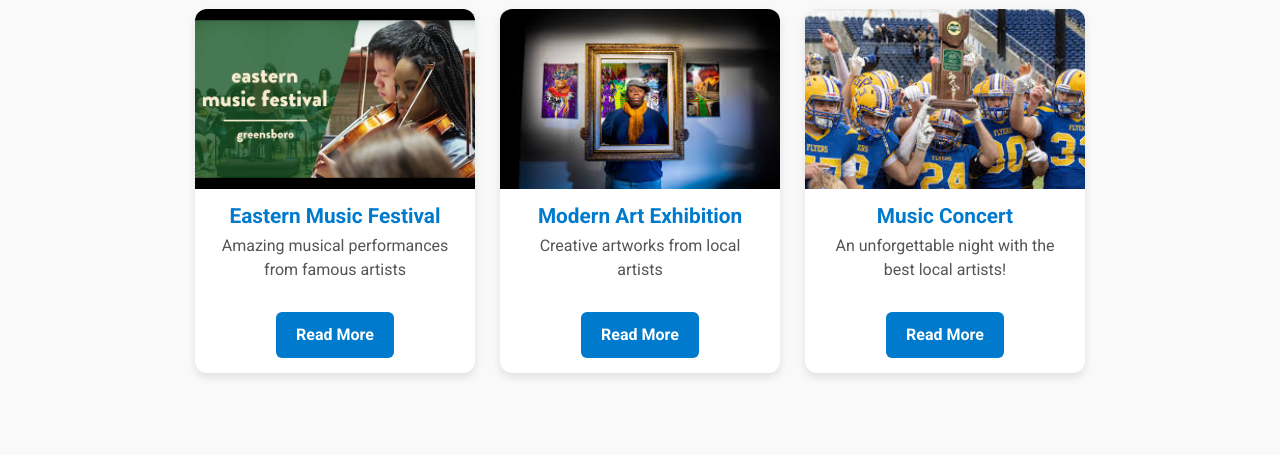
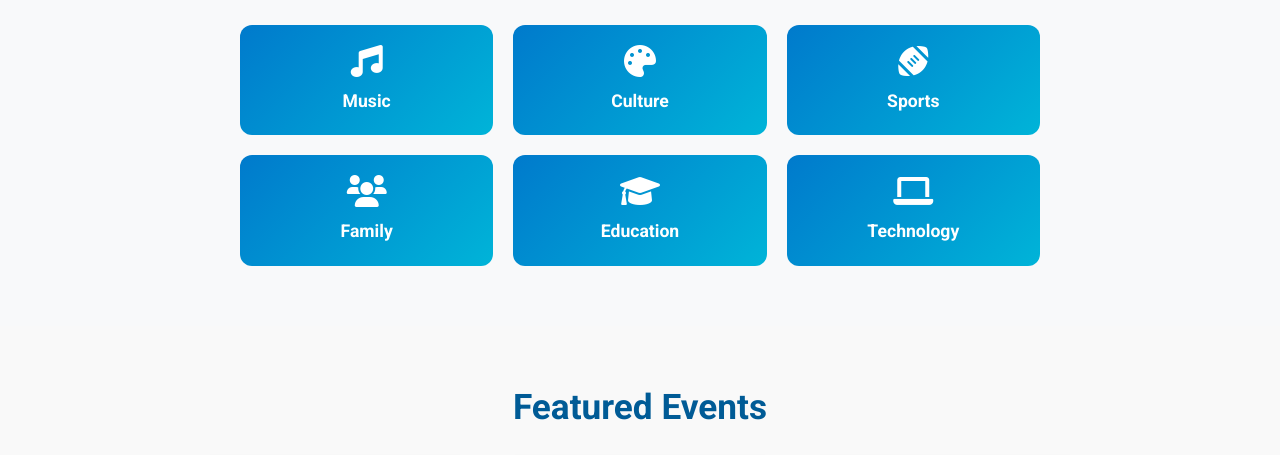
Before and after one commit to AbdAlrhmanAbukm/City-Events-Directory, a website: page index.html in a window 1280 px wide. Shown: the part 554-1009 px from the top of the page. Drawn offline with nearby package versions, Linux system fonts and the light colour scheme.

Commit message:
Add quick categories in main page

```diff
--- a/assets/css/styles.css
+++ b/assets/css/styles.css
@@ -403,6 +403,52 @@ footer a:hover {
     box-shadow: 0 5px 15px rgba(0,0,0,0.2);
 }
 
+/* ===== Quick Categories Section ===== */
+.quick-categories {
+    padding: 60px 20px;
+    background-color: #f8f9fa;
+    text-align: center;
+}
+
+.quick-categories h2 {
+    color: #005b96;
+    margin-bottom: 40px;
+    font-size: 2.5rem;
+}
+
+.categories-grid {
+    display: grid;
+    grid-template-columns: repeat(auto-fit, minmax(200px, 1fr));
+    gap: 20px;
+    max-width: 800px;
+    margin: 0 auto;
+}
+
+.category-btn {
+    background: linear-gradient(135deg, #007acc, #00b4d8);
+    color: white;
+    border: none;
+    padding: 20px;
+    border-radius: 12px;
+    font-size: 1.1rem;
+    font-weight: bold;
+    cursor: pointer;
+    transition: all 0.3s ease;
+    display: flex;
+    flex-direction: column;
+    align-items: center;
+    gap: 10px;
+}
+
+.category-btn:hover {
+    transform: translateY(-5px);
+    box-shadow: 0 10px 25px rgba(0, 122, 204, 0.3);
+}
+
+.category-btn i {
+    font-size: 2rem;
+}
+
 /* ===== تصميم صديقك - Featured Events ===== */
 .featured-events {
     padding: 60px 30px;
--- a/assets/js/main.js
+++ b/assets/js/main.js
@@ -1,4 +1,29 @@
 // City Events Directory - Main JavaScript File
+
+// Function to filter events by category
+function filterByCategory(category) {
+    // Store the selected category in localStorage
+    localStorage.setItem('selectedCategory', category);
+
+    // Redirect to events page
+    window.location.href = 'events.html';
+}
+
+// Function to apply category filter when page loads
+function applyCategoryFilter() {
+    const selectedCategory = localStorage.getItem('selectedCategory');
+    if (selectedCategory) {
+        // Set the category filter dropdown
+        const categoryFilter = document.getElementById('categoryFilter');
+        if (categoryFilter) {
+            categoryFilter.value = selectedCategory;
+            // Trigger the filter function
+            filterEvents();
+        }
+        // Clear the stored category after applying
+        localStorage.removeItem('selectedCategory');
+    }
+}
 
 // Sample Events Data
 const eventsData = [
--- a/index.html
+++ b/index.html
@@ -51,6 +51,39 @@
         <h2>Discover the Best Events in Your City</h2>
         <p>Festivals, exhibitions, music shows and more!</p>
         <button onclick="window.location.href='events.html'">Browse Events</button>
+    </section>
+
+    <!-- Quick Categories Section -->
+    <section class="quick-categories">
+        <div class="container">
+            <h2>Quick Categories</h2>
+            <div class="categories-grid">
+                <button class="category-btn" onclick="filterByCategory('Music')">
+                    <i class="fas fa-music"></i>
+                    Music
+                </button>
+                <button class="category-btn" onclick="filterByCategory('Culture')">
+                    <i class="fas fa-palette"></i>
+                    Culture
+                </button>
+                <button class="category-btn" onclick="filterByCategory('Sports')">
+                    <i class="fas fa-football"></i>
+                    Sports
+                </button>
+                <button class="category-btn" onclick="filterByCategory('Family')">
+                    <i class="fas fa-users"></i>
+                    Family
+                </button>
+                <button class="category-btn" onclick="filterByCategory('Education')">
+                    <i class="fas fa-graduation-cap"></i>
+                    Education
+                </button>
+                <button class="category-btn" onclick="filterByCategory('Technology')">
+                    <i class="fas fa-laptop"></i>
+                    Technology
+                </button>
+            </div>
+        </div>
     </section>
 
     <!-- Featured Events - تصميم صديقك -->
```
Also changed, not shown: events.html (+8 -0 lines).
